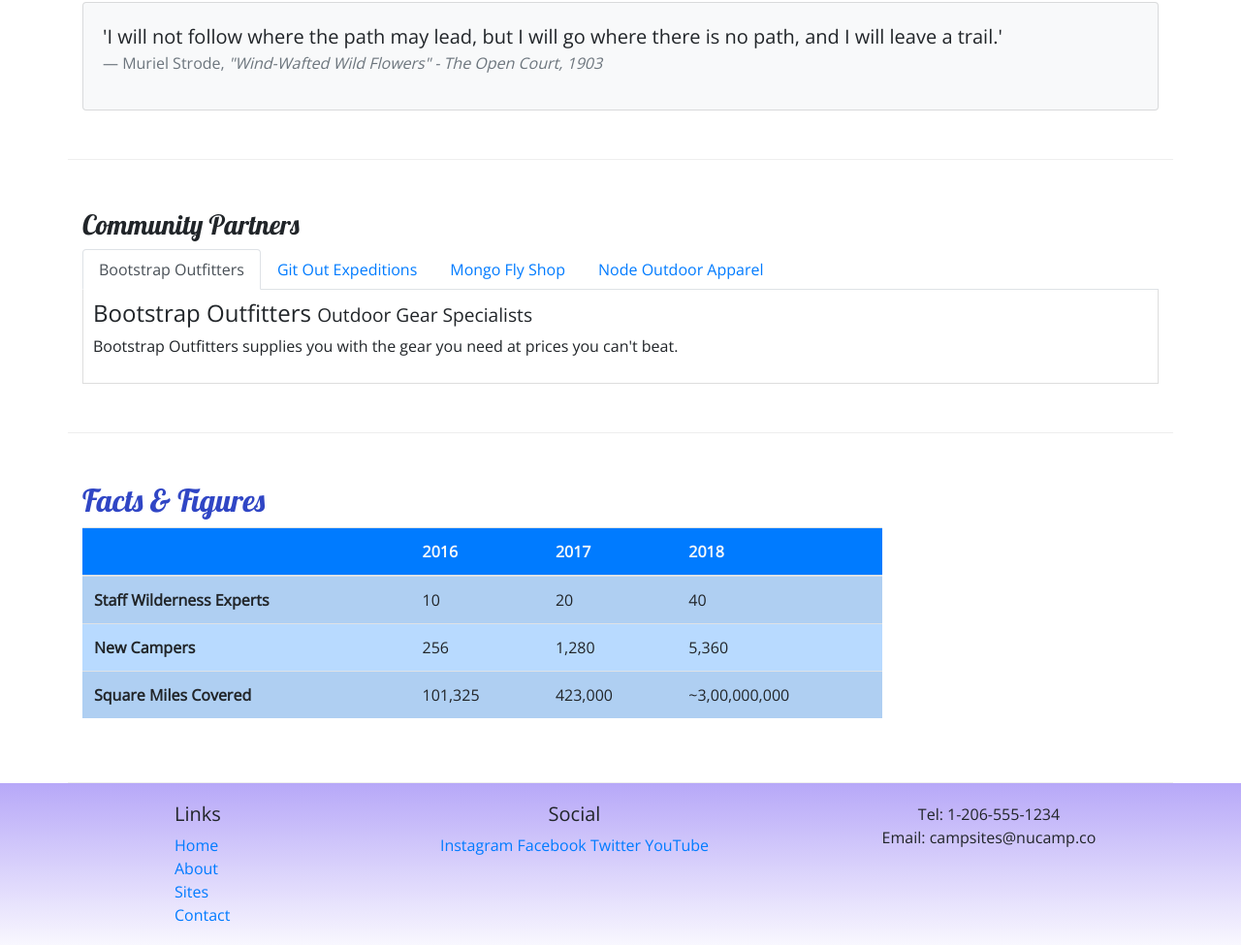
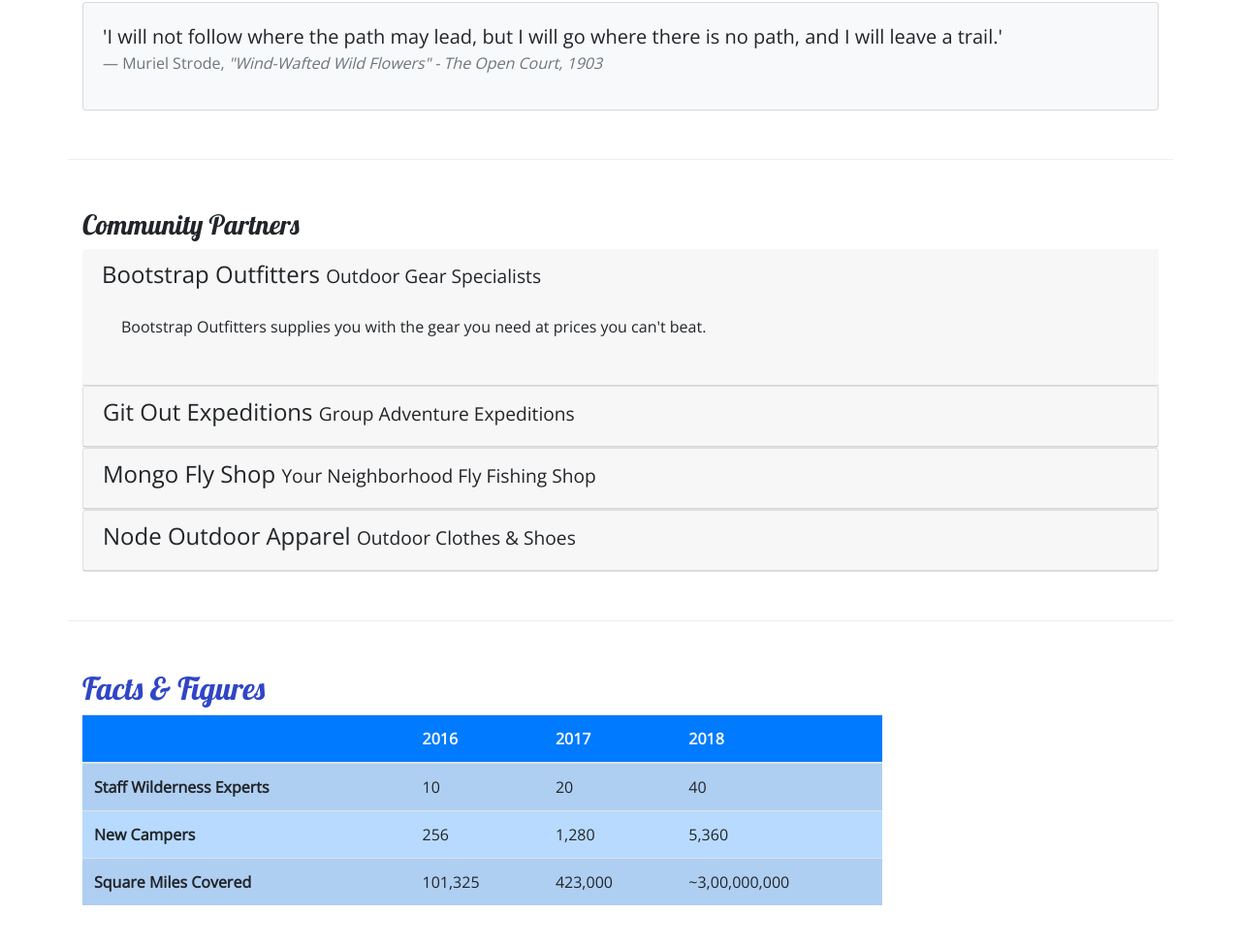
Before and after one commit to Mammirati15/bootstrap, a website: page aboutus.html in a window 1280 px wide. Shown: the part 639-1614 px from the top of the page at 97% size. Drawn offline with nearby package versions, Linux system fonts and the light colour scheme.

Commit message:
added accordian

```diff
--- a/aboutus.html
+++ b/aboutus.html
@@ -111,57 +111,74 @@
     </div>
   </div>
 
-    <div>
+
     <div class="container">
       <div class="row row-content">
         <div class="col">
             <h3>Community Partners</h3>
-            <ul class="nav nav-tabs">
-              <li class="nav-item"><a class="nav-link active" href="#bootstrap" role="tab" data-toggle="tab">Bootstrap Outfitters</a></li>
-              <li class="nav-item"><a class="nav-link" href="#git" role="tab" data-toggle="tab">Git Out Expeditions</a></li>
-              <li class="nav-item"><a class="nav-link" href="#mongo" role="tab" data-toggle="tab">Mongo Fly Shop</a></li>
-              <li class="nav-item"><a class="nav-link" href="#node" role="tab" data-toggle="tab">Node Outdoor Apparel</a></li>
-          </ul>
-          <div class="tab-content">
-            <div role="tabpanel" class="tab-pane fade show active" id="bootstrap">
+        <div id="accordian">
+          <div role="tab" class="card-header">
             <h4>
+              <a data-toggle="collapse" data-target="#bootstrap">
                 Bootstrap Outfitters <small>Outdoor Gear Specialists</small>
+              </a>
             </h4>
+            <div class="collapse show" id="bootstrap" data-parent="#accordion">
+              <div class="card-body">
                 <p class="d-none d-sm-block">
                   Bootstrap Outfitters supplies you with the gear you need at
                   prices you can't beat.
                 </p>
               </div>
-            <div role="tabpanel" class="tab-pane fade" id="git">
+            </div>
+          </div>
+          <div class="card">
+            <div role="tab" class="card-header">
                 <h4>
+                    <a class="collapsed" data-toggle="collapse" data-target="#git">
                         Git Out Expeditions <small>Group Adventure Expeditions</small>
+                    </a>
                 </h4>
-              <p class="d-none d-sm-block">
-                Join Git Out Expeditions to explore new horizons with a group of
-                other adventurers!
-              </p>
-            </div>
-            <div role="tabpanel" class="tab-pane fade" id="mongo">
-              <h4>
-                Mongo Fly Shop <small>Your Neighborhood Fly Fishing Shop</small>
-              </h4>
-              <p class="d-none d-sm-block">
-                Need a new fishing pole, a tacklebox, or flies of all kinds?
-                Stop by Mongo Fly Shop.
-              </p>
-          </div>
-          <div role="tabpanel" class="tab-pane fade" id="node">
-            <h4>
-              Node Outdoor Apparel <small>Outdoor Clothes & Shoes</small>
-            </h4>
-            <p class="d-none d-sm-block">
-              From polar fleeces to swimsuits, hiking boots to waders, a visit
-              to Node will be sure to get you covered.
-            </p>
+                <div class="collapse" id="git" data-parent="#accordion">
+                    <div class="card-body">
+                        <p class="d-none d-sm-block">Join Git Out Expeditions to explore new horizons with a group of other adventurers!</p>
                     </div>
                 </div>
             </div>
         </div>
+        <div class="card">
+            <div role="tab" class="card-header">
+                <h4>
+                    <a class="collapsed" data-toggle="collapse" data-target="#mongo">
+                        Mongo Fly Shop <small>Your Neighborhood Fly Fishing Shop</small>
+                    </a>
+                </h4>
+                <div class="collapse" id="mongo" data-parent="#accordion">
+                    <div class="card-body">
+                        <p class="d-none d-sm-block">Need a new fishing pole, a tacklebox, or flies of all kinds? Stop by Mongo Fly Shop.</p>
+                    </div>
+                </div>
+            </div>
+        </div>
+        <div class="card">
+            <div role="tab" class="card-header">
+                <h4>
+                    <a class="collapsed" data-toggle="collapse" data-target="#node">
+                        Node Outdoor Apparel <small>Outdoor Clothes & Shoes</small>
+                    </a>
+                </h4>
+                <div class="collapse" id="node" data-parent="#accordion">
+                    <div class="card-body">
+                        <p class="d-none d-sm-block">From polar fleeces to swimsuits, hiking boots to waders, a visit to Node will be sure to get you covered.</p>
+                    </div>
+                </div>
+            </div>
+        </div>
+      </div>
+    </div>
+  </div>
+
+
 
       <div class="row row-content">
         <div class="col-sm-9">
@@ -201,7 +218,7 @@
         </div>
     </div>
   </div>
-    </div>
+
 
     <footer class="site-footer">
       <div class="container">
--- a/css/styles.css
+++ b/css/styles.css
@@ -35,9 +35,3 @@ header h2 {
 .navbar {
   background-color: #901cad;
 }
-
-.tab-content {
-  border: 1px solid #DDD;
-  border-top: none;
-  padding: 10px;
-}
```
Lines whose indentation alone changed are shown as unchanged.
